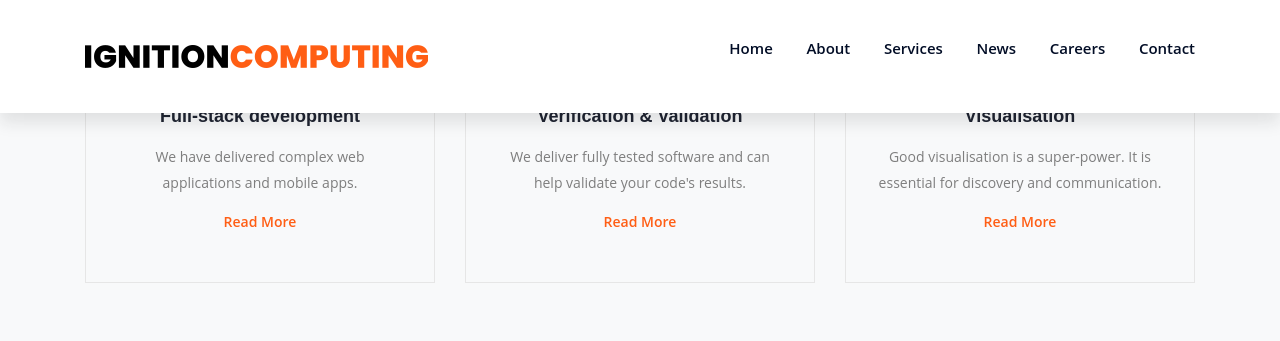
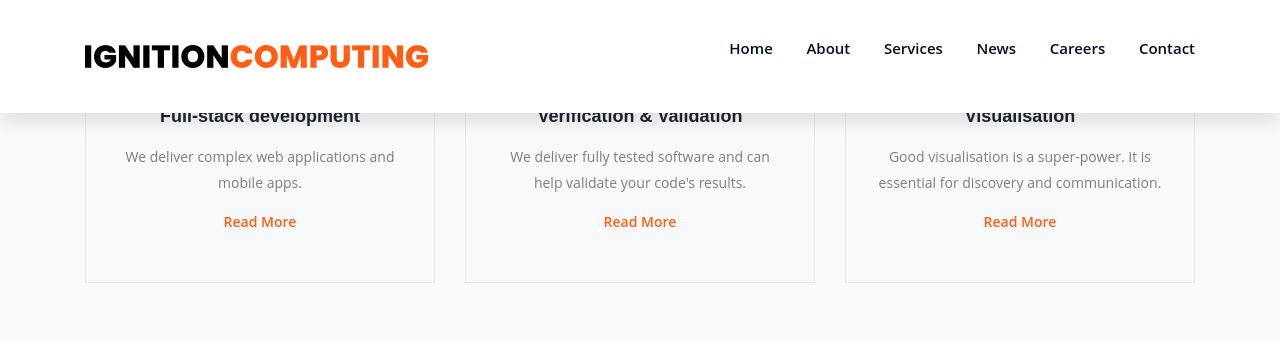
Before and after one commit to koenstrien/ignitioncomputing, a Jekyll site: the page built from index.html, in a window 1280 px wide and 900 px high, scrolled down 2032 px. Shown: the top 341 px of the window. Built offline with Jekyll 4.4.1, drawn with Linux system fonts in a browser that asks for light colours.

Commit message:
Update _services/fullstack.md
Co-authored-by: Maarten Sebregts <110895564+maarten-ic@users.noreply.github.com>

```diff
--- a/_services/fullstack.md
+++ b/_services/fullstack.md
@@ -3,7 +3,7 @@ layout: featured
 title: Full-stack development
 icon: /assets/img/icons/code-working-outline.svg
 image: /assets/img/service/2.jpg
-description: We have delivered complex web applications and mobile apps.
+description: We deliver complex web applications and mobile apps.
 ---
 
 <div class="row">
```
